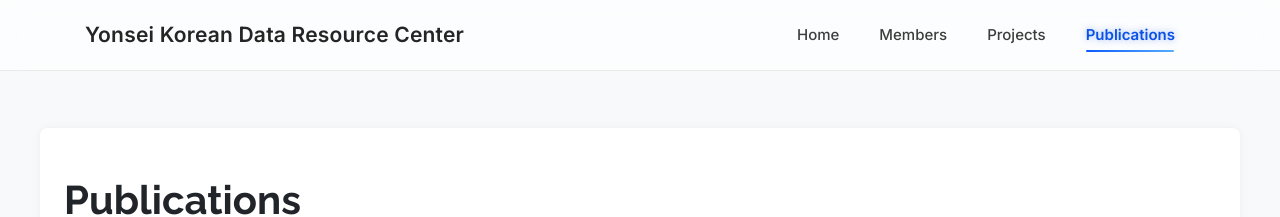
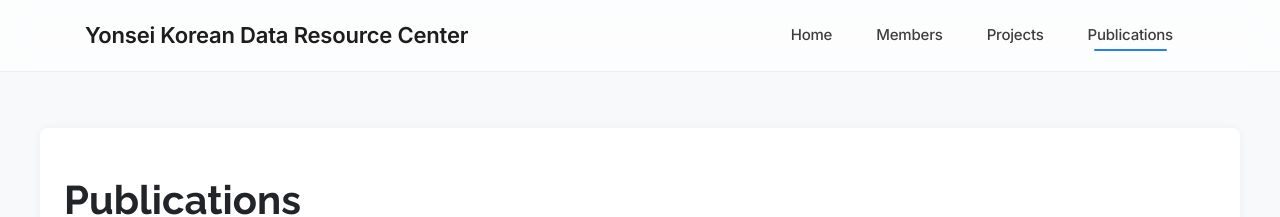
Before and after one commit to wangxiaonan-git/kdarc-lab, a Jekyll site: the page built from publications.html, in a window 1280 px wide. Shown: the top 217 px of the page. Built offline with Jekyll 4.4.1, drawn with Linux system fonts in a browser that asks for light colours.

Commit message:
Update navbar.html

```diff
--- a/_includes/navbar.html
+++ b/_includes/navbar.html
@@ -1,92 +1,120 @@
 <!-- ======================================================
-     YONSEI PREMIUM NAVIGATION — GLOW EDITION (FINAL)
-     - Removed top gradient bar
-     - Added AI-style blue glow hover effect
-     - High-end underline animation
-     - Global override for full-page consistency
+     KDARC NAVIGATION — PREMIUM LAB EDITION (Single-file version)
+     This file ALONE will:
+     ✔ Remove ALL blue lines globally
+     ✔ Upgrade navbar font & hover glow
+     ✔ Fix Members page style inconsistency
 ======================================================= -->
 
 <style>
-/* Force override everything */
-#mainNavbar * {
-  font-family: "Inter", "Helvetica Neue", Arial, sans-serif !important;
-  box-sizing: border-box !important;
+
+/* ======================================================
+   GLOBAL BLUE-LINE KILLER（全站蓝线去除）
+   — 仅靠这段，不需动 global.css
+======================================================= */
+
+/* 删除所有标题下划线（不管来自哪个页面） */
+h1::after, h2::after, h3::after,
+.section-title::after, .page-title::after,
+.title::after, .header-line::after {
+  content: none !important;
+  display: none !important;
+  border: none !important;
 }
 
-/* ----- MAIN NAVBAR ----- */
+/* 删除页面里旧的 <hr> 蓝线 */
+hr {
+  border: none !important;
+  height: 0 !important;
+}
+
+/* 删除 “Members 页面里的蓝线卡片结构” */
+.member-section::before,
+.member-section::after,
+.members-header::after {
+  content: none !important;
+  border: none !important;
+}
+
+/* 阻断任何 background gradient 残留 */
+.gradient-line,
+.blue-bar,
+.yonsei-line {
+  display: none !important;
+  background: none !important;
+  border: none !important;
+}
+
+/* ======================================================
+   NAVBAR — High-end Inter Edition
+======================================================= */
+
+#mainNavbar * {
+  font-family: "Inter", -apple-system, BlinkMacSystemFont, "Segoe UI",
+               "Helvetica Neue", Arial, sans-serif !important;
+  letter-spacing: -0.2px;
+}
+
+/* navbar background */
 .navbar-premium {
   position: fixed;
   top: 0;
   width: 100%;
   padding: 14px 0;
-  background: rgba(255, 255, 255, 0.65);
-  backdrop-filter: saturate(180%) blur(14px);
-  -webkit-backdrop-filter: saturate(180%) blur(14px);
-  transition: background 0.35s ease, box-shadow 0.35s ease;
-  z-index: 1000;
-  border-bottom: 1px solid rgba(0,0,0,0.08);
+  background: rgba(255,255,255,0.70);
+  backdrop-filter: blur(14px) saturate(180%);
+  border-bottom: 1px solid rgba(0,0,0,0.06);
+  transition: all .35s ease;
+  z-index: 999;
 }
 
-/* Scroll 状态 */
 .navbar-premium.scrolled {
-  background: rgba(255,255,255,0.96);
-  box-shadow: 0 6px 20px rgba(0,0,0,0.08);
+  background: rgba(255,255,255,0.92);
+  box-shadow: 0 6px 20px rgba(0,0,0,0.09);
 }
 
-/* ----- BRAND ----- */
+/* Brand */
 .navbar-brand-premium {
-  font-size: 21px;
+  font-size: 22px;
   font-weight: 600;
-  color: #1a1a1a !important;
-  letter-spacing: 0.2px;
+  color: #111 !important;
   transition: opacity .25s ease;
 }
 
 .navbar-brand-premium:hover {
-  opacity: 0.75;
+  opacity: .65;
 }
 
-/* ----- NAV LINKS ----- */
+/* Nav Links */
 .nav-premium .nav-link {
   position: relative;
   font-size: 15px;
   font-weight: 500;
+  padding: 8px 22px !important;
   color: #333 !important;
-  padding: 8px 20px !important;
   transition: all .25s ease;
 }
 
-/* Hover 微上浮 */
+/* Hover glow */
 .nav-premium .nav-link:hover {
   color: #0058c9 !important;
+  text-shadow: 0 0 6px rgba(0, 102, 255, 0.35);
   transform: translateY(-1px);
-}
-
-/* --------- BLUE GLOW (AI Lab Style) --------- */
-.nav-premium .nav-link:hover {
-  text-shadow: 0 0 6px rgba(0, 123, 255, 0.55);
-}
-
-/* Active 也有轻微光晕 */
-.nav-premium .nav-link.active {
-  color: #0047e6 !important;
-  font-weight: 600;
-  text-shadow: 0 0 7px rgba(0, 95, 230, 0.45);
 }
 
 /* Underline animation */
 .nav-premium .nav-link::after {
   content: "";
   position: absolute;
-  bottom: 2px;
-  left: 16%;
-  width: 68%;
-  height: 2.5px;
-  background: linear-gradient(90deg, #0053ff 0%, #4da8ff 100%);
-  border-radius: 4px;
+  bottom: 4px;
+  left: 22%;
+  width: 56%;
+  height: 2px;
+  border-radius: 3px;
+  background: #157aff;
   transform: scaleX(0);
   transform-origin: center;
-  transition: transform 0.28s ease;
+  transition: transform .25s ease;
 }
 
 .nav-premium .nav-link:hover::after,
@@ -94,17 +122,15 @@
   transform: scaleX(1);
 }
 
-/* Mobile toggler */
 .navbar-toggler {
-  outline: none !important;
   border: none !important;
 }
+
 </style>
 
-<!-- NAVBAR HTML -->
+<!-- ================= NAVBAR HTML ================= -->
 <nav class="navbar navbar-expand-lg navbar-light navbar-premium" id="mainNavbar">
   <div class="container">
-
     <a class="navbar-brand navbar-brand-premium" href="/kdarc-lab/">
       Yonsei Korean Data Resource Center
     </a>
```
Also changed, not shown: other parts of _includes/navbar.html (+4 -5 lines).
